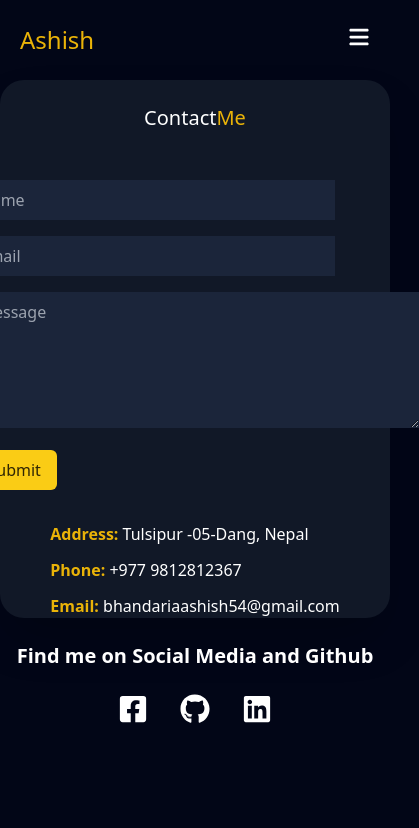
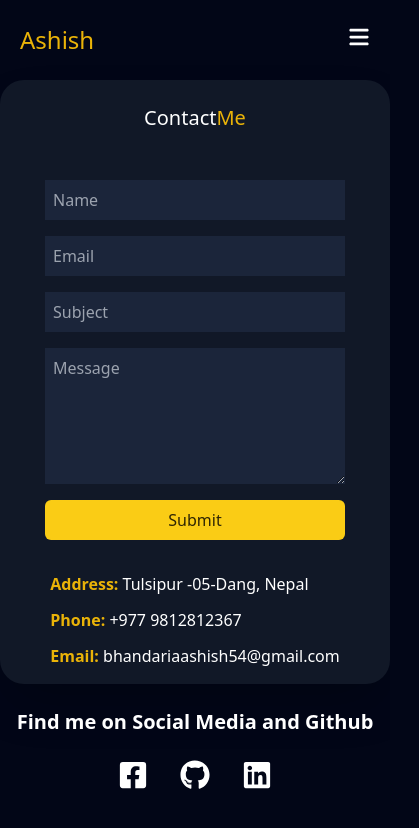
Before and after one commit to Ashish067/portfolio, a React (Vite) app: page /contact in a window 390 px wide. Shown: the top 828 px of the page, 419 px wide, since content can reach past the window. Built offline with nearby package versions, Linux system fonts and the light colour scheme.

Commit message:
feat:added the new resume, implemented email sending and make the pages responsive

```diff
--- a/src/components/ContactMe.jsx
+++ b/src/components/ContactMe.jsx
@@ -1,3 +1,5 @@
+import ContactForm from "./common/ContactForm";
+
 const ContactMe = () => {
   return (
     <>
@@ -7,7 +9,7 @@ const ContactMe = () => {
             Contact<span className="text-[#eab308]">Me</span>
           </h1>
         </div>
-        <div className="flex flex-col lg:flex-row justify-center items-center lg:justify-around pt-12 lg:pt-16">
+        <div className="flex flex-col md:flex-row md:gap-2 justify-center items-center lg:justify-around pb-4 pt-12 lg:pt-16">
           <div className="flex items-center order-1 mt-8 lg:mt-0">
             <ul className="space-y-3">
               <li>
@@ -24,19 +26,30 @@ const ContactMe = () => {
               </li>
             </ul>
           </div>
-          <div className="flex flex-col space-y-4">
+          {/* <div className="flex flex-col space-y-4">
+            <form
+              action="https://formsubmit.co/youremail@example.com"
+              method="POST"
+            >
               <div>
                 <input
                   type="text"
                   placeholder="Name"
-                className="bg-[#1b253a] w-[363px] p-2"
+                  className="bg-[#1b253a] w-[300px] md:w-[450px] p-2"
                 />
               </div>
               <div>
                 <input
                   type="email"
                   placeholder="Email"
-                className="bg-[#1b253a] w-[363px] p-2"
+                  className="bg-[#1b253a] w-[300px] md:w-[450px] p-2"
+                />
+              </div>
+              <div>
+                <input
+                  type="email"
+                  placeholder="Subject"
+                  className="bg-[#1b253a] w-[300px] md:w-[450px] p-2"
                 />
               </div>
               <div>
@@ -46,7 +59,7 @@ const ContactMe = () => {
                   cols="45"
                   rows="5"
                   placeholder="Message"
-                className="bg-[#1b253a] p-2"
+                  className="bg-[#1b253a] p-2 w-[300px] md:w-[450px]"
                 ></textarea>
               </div>
               <div>
@@ -54,7 +67,9 @@ const ContactMe = () => {
                   Submit
                 </button>
               </div>
-          </div>
+            </form>
+          </div> */}
+          <ContactForm />
         </div>
       </div>
     </>
--- a/src/components/HeroSection.jsx
+++ b/src/components/HeroSection.jsx
@@ -14,19 +14,14 @@ const HeroSection = () => {
     navigate("/portfolio");
   };
   return (
-    <>
-      <div className="lg:relative bg-[#111827] w-full h-auto flex justify-center items-center py-10 md:rounded-3xl shadow-2xl md:w-full">
-        <div className=" hero-section text-white flex flex-col lg:flex-row items-start justify-between lg:w-[1080px] md:flex md:items-center">
+    <div className="sm:px-4 lg:relative bg-[#111827] w-full h-auto flex justify-center items-center py-10 md:rounded-3xl shadow-2xl md:w-full">
+      <div className="hero-section text-white flex flex-col md:flex-row items-start justify-between lg:w-[1080px] md:flex md:items-center">
         <div className="hero-left lg:w-[500px] min-w-[320px] flex flex-col items-start ">
           <h1 className="text-[#f3ce53f5] pb-2">Hello! Welcome </h1>
-            <h3 className="text-2xl font-semibold pb-2">
-              I am Ashish Bhandari,
-            </h3>
-            <p className="pb-6 md:py-6 text-3xl font-bold">
-              Front-end Developer
-            </p>
+          <h3 className="text-2xl font-semibold pb-2">I am Ashish Bhandari,</h3>
+          <p className="pb-6 md:py-6 text-3xl font-bold">Front-end Developer</p>
         </div>
-          <div className="lg:absolute -left-[0px] xl:left-[98px] top-[64%] flex mx-auto space-x-4 items-start  pt-8 pb-0 md:py-6 order-2 md:flex md:justify-center lg:order-none">
+        <div className="md:flex-col md:gap-2 md:px-2 lg:flex-row lg:absolute -left-[0px] xl:left-[98px] top-[64%] flex mx-auto space-x-4 items-start  pt-8 pb-0 md:py-6 order-2 md:flex md:justify-center lg:order-none">
           <button
             onClick={handleOpenPDF}
             className="bg-[#FACC15] text-[#2F2604] px-4 py-2 rounded-md hover:bg-[#facc15e1]"
@@ -47,7 +42,6 @@ const HeroSection = () => {
         />
       </div>
     </div>
-    </>
   );
 };
 
--- a/src/components/Skills.jsx
+++ b/src/components/Skills.jsx
@@ -1,15 +1,18 @@
 const Skills = () => {
   return (
     <>
-      <div className="bg-[#111827]  lg:h-[300px] text-white flex flex-col justify-between items-center pt-6 lg:pt-3 rounded-3xl shadow-2xl">
-        <h1 className="text-center text-2xl pb-8 lg:pb-0 lg:pt-12">Skills</h1>
-        <div className="flex flex-col lg:flex-row lg:justify-around lg:w-[1000px] lg:h-[390px] space-y-8 lg:space-y-0 mx-10 lg:mx-0">
+      <div className="bg-[#111827]  lg:h-[300px] text-white flex flex-col justify-between items-center pt-6 lg:pt-3 rounded-3xl shadow-2xl gap-x-2">
+        <h1 className="text-orange-400 text-center text-2xl pb-8 lg:pb-0 lg:pt-12">
+          Skills
+        </h1>
+        <div className="flex flex-col lg:flex-row lg:justify-between lg:w-[1000px] lg:h-[390px] space-y-8 lg:space-y-0 mx-10 lg:mx-0">
           <div>
             <h1 className="text-[20px] font-semibold pb-4">Languages</h1>
             <ul>
+              <li>JavaScript</li>
+              <li>Typescript</li>
               <li>HTML</li>
               <li>CSS</li>
-              <li>JavaScript</li>
             </ul>
           </div>
           <div>
@@ -26,11 +29,17 @@ const Skills = () => {
               </li>
             </ul>
           </div>
-          <div>
-            <h1 className="text-[20px] font-semibold pb-4">Frameworks</h1>
+          <div className="pb-4">
+            <h1 className="text-[20px] font-semibold pb-3">
+              Frameworks/Libraries
+            </h1>
             <ul>
-              <li>Tailwind CSS</li>
+              <li>Next.js</li>
               <li>React</li>
+              <li>Axios, Reatc Query (Tanstack Query)</li>
+              <li>State Management: Zustand</li>
+              <li>CSS: Material UI (MUI), Tailwind CSS</li>
+              <li>Form Validation: zod, yup, react-hook-form</li>
             </ul>
           </div>
         </div>
--- /dev/null
+++ b/src/components/common/ContactForm.jsx
@@ -0,0 +1,48 @@
+import React from "react";
+
+const ContactForm = () => {
+  return (
+    <div>
+      <form
+        action="https://formsubmit.co/coolboyashish5@gmail.com"
+        method="POST"
+        className="flex flex-col space-y-4"
+      >
+        <input
+          type="text"
+          name="name"
+          placeholder="Name"
+          className="bg-[#1b253a] w-[300px] md:w-[450px] p-2"
+        />
+
+        <input
+          type="email"
+          name="email"
+          placeholder="Email"
+          className="bg-[#1b253a] w-[300px] md:w-[450px] p-2"
+        />
+
+        <input
+          type="text"
+          name="subject"
+          placeholder="Subject"
+          className="bg-[#1b253a] w-[300px] md:w-[450px] p-2"
+        />
+
+        <textarea
+          name="message"
+          id="message"
+          cols="45"
+          rows="5"
+          placeholder="Message"
+          className="bg-[#1b253a] p-2 w-[300px] md:w-[450px]"
+        />
+        <button className="bg-[#FACC15] text-[#2F2604] px-4 py-2 rounded-md hover:bg-[#facc15e1]">
+          Submit
+        </button>
+      </form>
+    </div>
+  );
+};
+
+export default ContactForm;
--- a/src/pages/Portfolio/components/ProjectCard.jsx
+++ b/src/pages/Portfolio/components/ProjectCard.jsx
@@ -20,15 +20,19 @@ const ProjectCard = () => {
     <>
       <div className="flex flex-col justify-center">
         <div className="bg-[#020617] flex flex-col justify-center">
-          <h1 className="text-center text-white text-2xl pt-6 pb-12">
+          <h1 className="text-center text-white text-2xl pb-10 pt-0">
             Portfolio Projects
           </h1>
-          <div className="lg:flex lg:justify-around lg:items-center lg:shadow-2xl flex  space-y-4 items-center">
+          <p className="text-center text-white text-xl pt-6 pb-12">
+            In this section you can find the works and projects I have worked on
+            and also see the live demo. Thanks for being here!!
+          </p>
+          <div className="flex flex-col lg:flex lg:flex-row lg:justify-around lg:items-center lg:shadow-2xl space-y-4 items-center">
             {PortfolioProjects.map((project) => (
-              <>
+              <div>
                 <div
                   key={project.id}
-                  className=" bg-[#dbae45] w-72 h-96 rounded-lg shadow-xl hover:animate-tiltshaking relative py-2"
+                  className=" bg-[#a0a5de] w-72 h-96 rounded-lg shadow-xl hover:animate-tiltshaking relative py-2"
                 >
                   <img src={Coding} alt="picture" className="h-36 w-72" />
                   <h1 className="text-center font-bold text-green-100">
@@ -69,7 +73,7 @@ const ProjectCard = () => {
                     </div>
                   </div>
                 )}
-              </>
+              </div>
             ))}
           </div>
         </div>
```
Also changed, not shown: 1 other file (tests, documents, lock files or other folders). Lines whose indentation alone changed are shown as unchanged.
